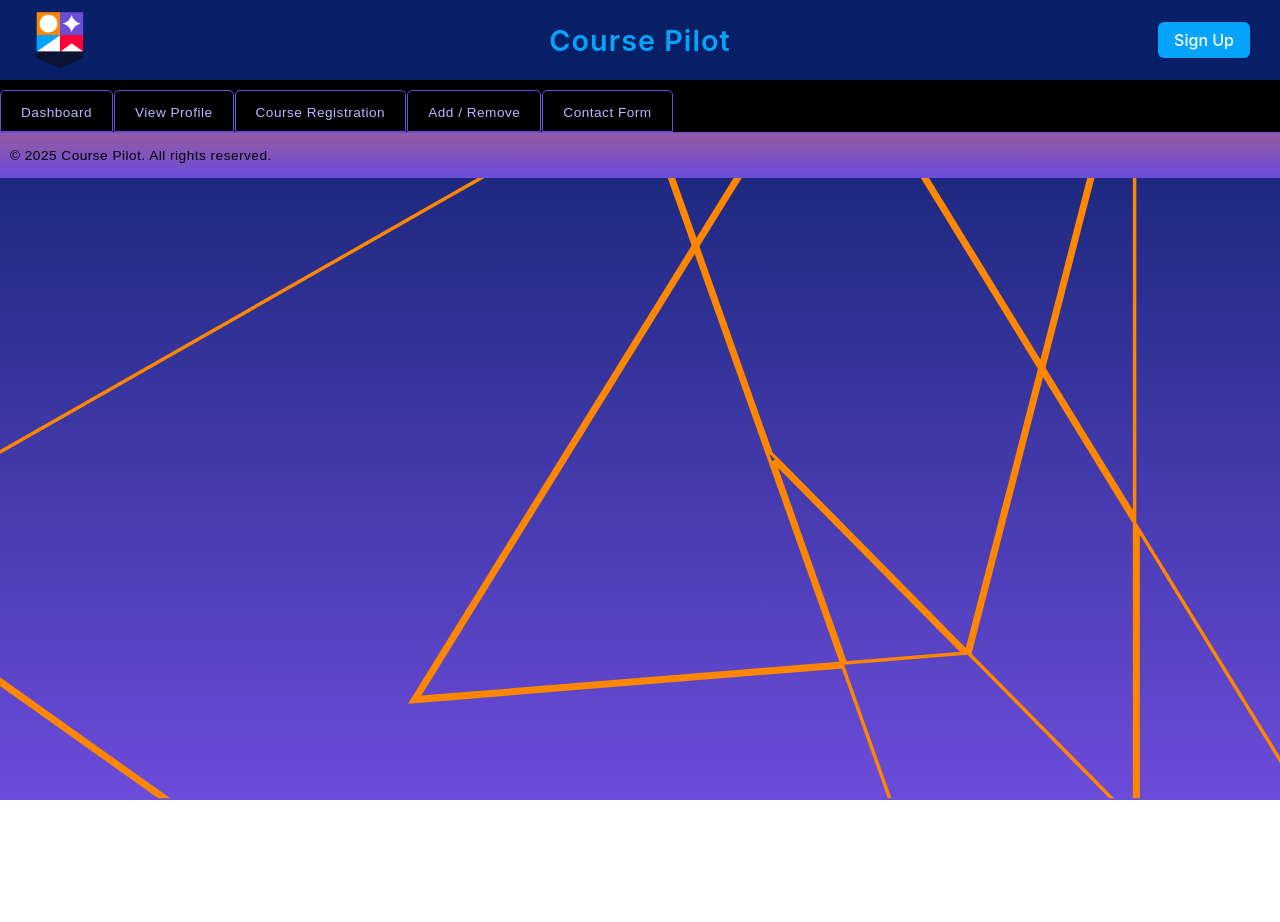
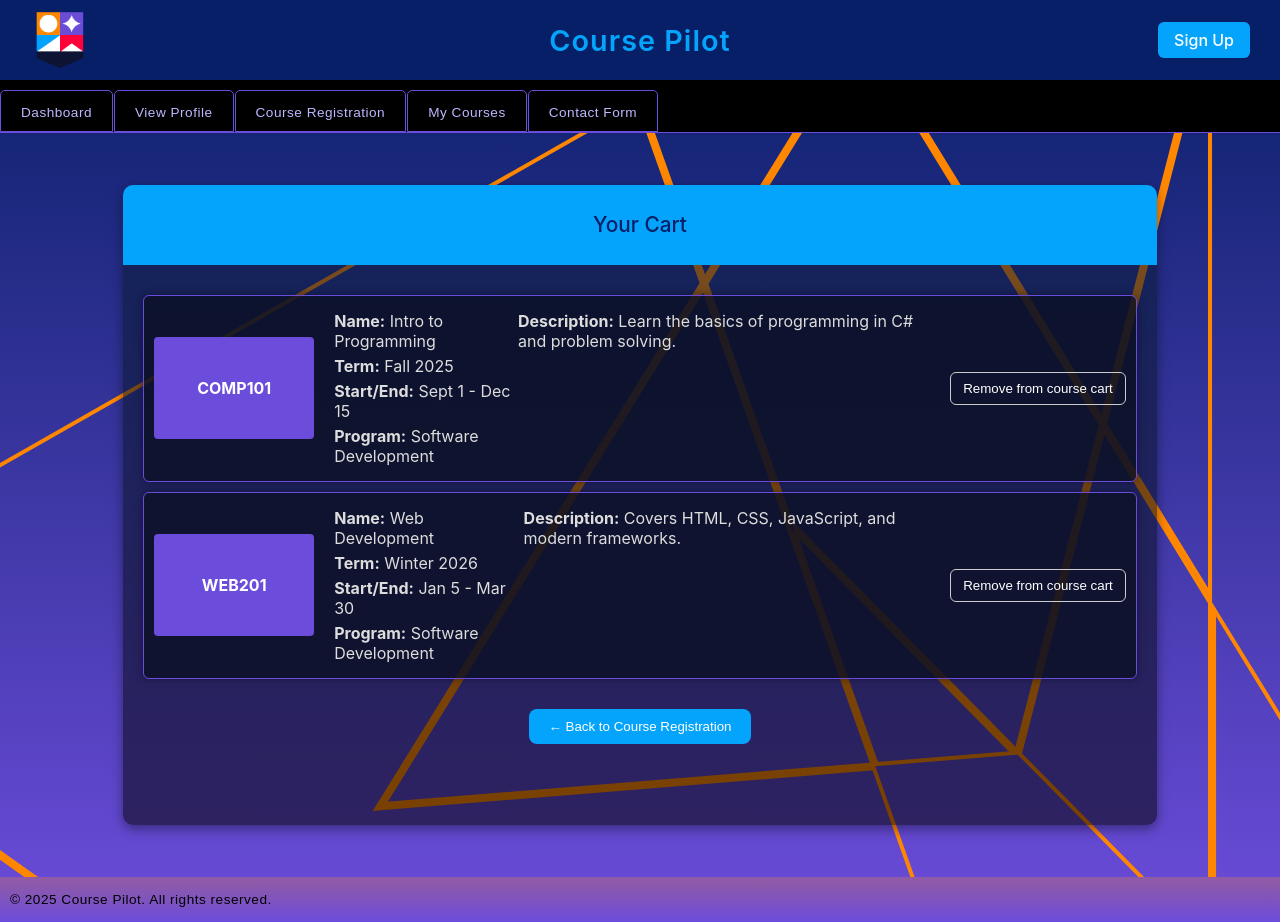
Before and after one commit to ShadeKnightly/CoursePilot, a React (Create React App) app in the folder course-pilot/: page /cart in a window 1280 px wide. Before the commit the page ends 800 px from the top, so only its background shows below. Built offline with nearby package versions, Linux system fonts and the light colour scheme.

Commit message:
Made cart page
Limited mock api call functionality, also updated classItem to show or hide the add to course button based on which page

```diff
--- a/course-pilot/src/App.js
+++ b/course-pilot/src/App.js
@@ -8,6 +8,7 @@ import Dashboard from "./pages/Common/Dashboard.jsx";
 import Profile from "./pages/Common/Profile.jsx";
 // import Registration from "./pages/Student/Registration/Registration.jsx";
 import CourseSelection from "./pages/Student/courseSelection.jsx";
+import CourseCart from "./pages/Student/course-cart.jsx";
 // import Manage from "./pages/Manage";
 // import Contact from "./pages/Contact";
 import "./styles/Variables.css";
@@ -24,6 +25,8 @@ function App() {
           <Route path="/dashboard" element={<Dashboard />} />
           <Route path="/profile" element={<Profile />} />
           <Route path="/registration" element={<CourseSelection />} />
+          <Route path="/cart" element={<CourseCart />} />
+
           {/* <Route path="/manage" element={<Manage />} />
           <Route path="/contact" element={<Contact />} />  */}
         </Routes>
--- a/course-pilot/src/components/ClassItem/classItem.jsx
+++ b/course-pilot/src/components/ClassItem/classItem.jsx
@@ -1,7 +1,11 @@
 import React from "react";
 import "./classItem.css";
+import { useLocation } from "react-router-dom";
 
 function ClassItem({ courseCode, name, term, startEnd, program, description, onAdd, onRemove }) {
+    const location = useLocation();
+    const hideAdd = location.pathname === "/cart";
+
   return (
     <div className="class-card">
       <div className="course-code">
@@ -21,7 +25,7 @@ function ClassItem({ courseCode, name, term, startEnd, program, description, onA
       </div>
 
       <div className="actions">
-        <button className="add-btn" onClick={onAdd}>Add to course cart</button>
+        {!hideAdd && (<button className="add-btn" onClick={onAdd}>Add to course cart</button>)}
         <button className="remove-btn" onClick={onRemove}>Remove from course cart</button>
       </div>
     </div>
--- a/course-pilot/src/components/Menu/Menu.jsx
+++ b/course-pilot/src/components/Menu/Menu.jsx
@@ -17,7 +17,7 @@ function Menu({ isAdmin }) {
         ) : (
           <>
             <li><Link to="/registration">Course Registration</Link></li>
-            <li><Link to="/manage">Add / Remove</Link></li>
+            <li><Link to="/courses">My Courses</Link></li>
             <li><Link to="/contact">Contact Form</Link></li>
           </>
         )}
--- /dev/null
+++ b/course-pilot/src/pages/Student/course-cart.jsx
@@ -0,0 +1,101 @@
+import React, { useState, useEffect } from "react";
+import { useNavigate } from "react-router-dom";
+import CardComp from "../../components/card/cardComponent";
+import ClassItem from "../../components/ClassItem/classItem";
+
+const CourseCart = () => {
+  const navigate = useNavigate();
+
+  // Simulate fetching the user's cart from a mock "database"
+  const fetchUserCart = (userId) => {
+    return new Promise((resolve) => {
+      console.log(`Fetching cart for user: ${userId}`);
+      setTimeout(() => {
+        // Simulate data stored for a specific user
+        const mockDatabase = {
+          "1234556": [
+            {
+              id: 1,
+              courseCode: "COMP101",
+              name: "Intro to Programming",
+              term: "Fall 2025",
+              startEnd: "Sept 1 - Dec 15",
+              program: "Software Development",
+              description:
+                "Learn the basics of programming in C# and problem solving.",
+            },
+            {
+              id: 2,
+              courseCode: "WEB201",
+              name: "Web Development",
+              term: "Winter 2026",
+              startEnd: "Jan 5 - Mar 30",
+              program: "Software Development",
+              description:
+                "Covers HTML, CSS, JavaScript, and modern frameworks.",
+            },
+          ],
+        };
+
+        // Return the user's cart if found, otherwise an empty array
+        resolve(mockDatabase[userId] || []);
+      }, 1000);
+    });
+  };
+
+  const [courses, setCourses] = useState([]);
+  const userId = "1234556"; // mock logged-in user ID
+
+  useEffect(() => {
+    // Fetch the cart when component mounts
+    fetchUserCart(userId).then((data) => setCourses(data));
+  }, [userId]);
+
+  const handleRemove = (courseId) => {
+    console.log(`Removed course with ID: ${courseId}`);
+    setCourses((prev) => prev.filter((course) => course.id !== courseId));
+  };
+
+  return (
+    <main style={{ padding: "2rem" }}>
+      <CardComp title={`Your Cart`}>
+        {courses.length === 0 ? (
+          <p>Loading your courses...</p>
+        ) : (
+          <>
+            {courses.map((course) => (
+              <ClassItem
+                key={course.id}
+                courseCode={course.courseCode}
+                name={course.name}
+                term={course.term}
+                startEnd={course.startEnd}
+                program={course.program}
+                description={course.description}
+                onRemove={() => handleRemove(course.id)}
+              />
+            ))}
+
+            {/* Back Button */}
+            <button
+              onClick={() => navigate("/registration")}
+              style={{
+                marginTop: "20px",
+                padding: "10px 20px",
+                backgroundColor: "var(--color-accent)",
+                color: "white",
+                border: "none",
+                borderRadius: "8px",
+                cursor: "pointer",
+              }}
+            >
+              ← Back to Course Registration
+            </button>
+          </>
+        )}
+      </CardComp>
+    </main>
+  );
+};
+
+export default CourseCart;
```
